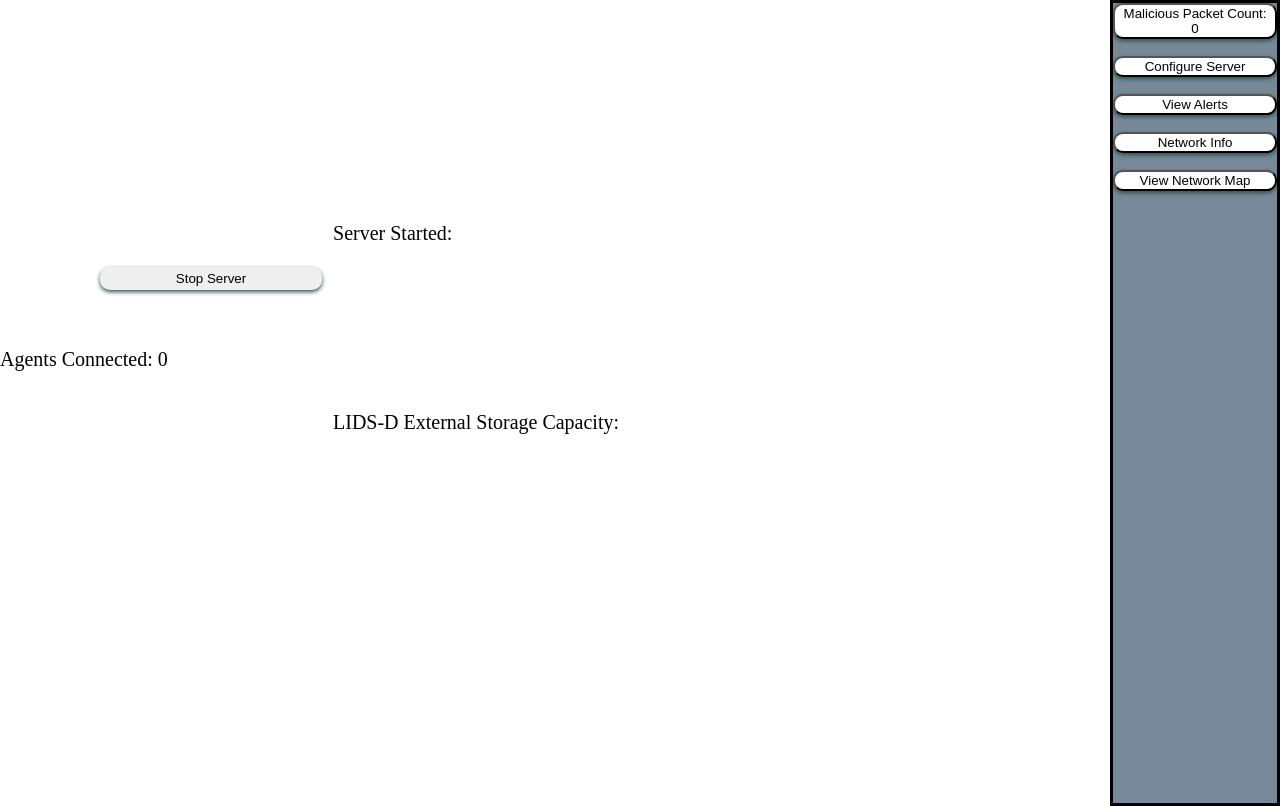
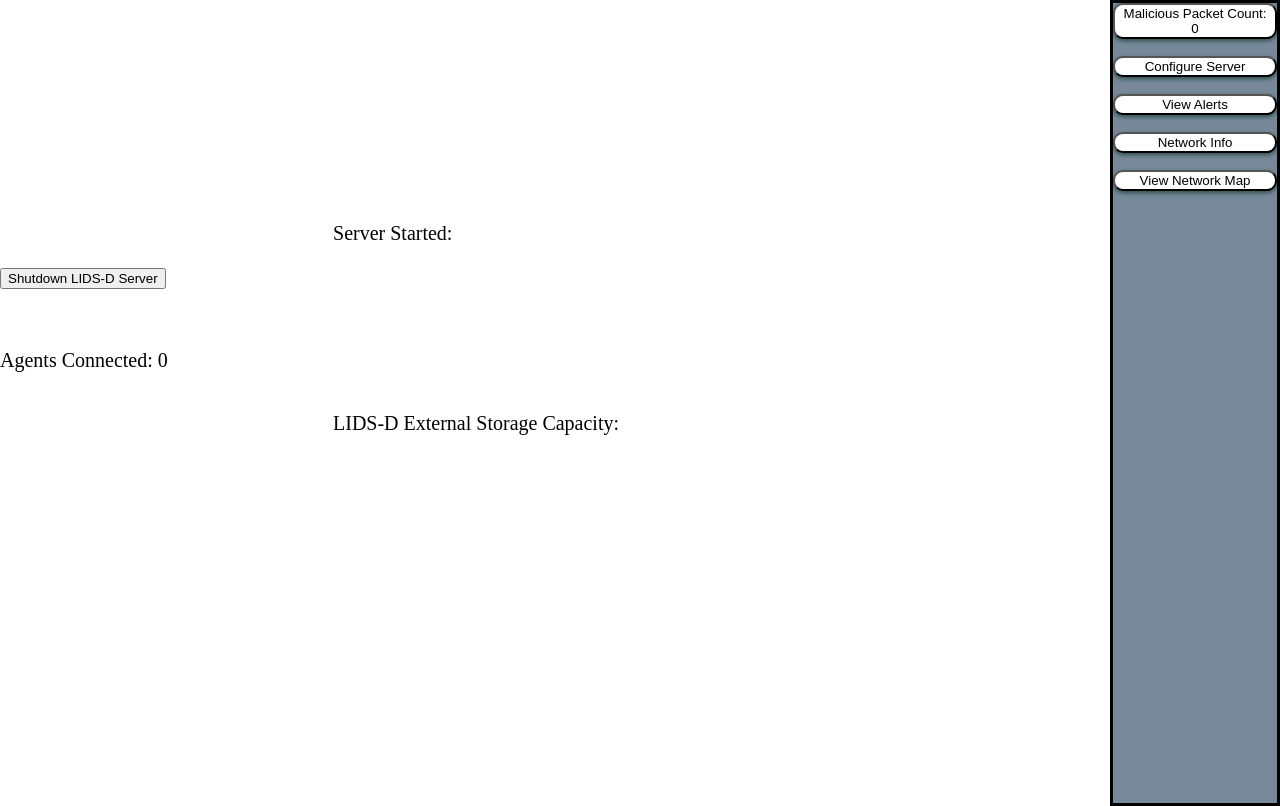
Before and after one commit to ljurado4/CS4311_LIDS_1_9uno5_Fall2023, a Flask app: page /LIDS-D_Server_Details in a window 1280 px wide. Run offline with Flask 3, Linux system fonts and the light colour scheme; some libraries are stand-ins or nearby versions.

Commit message:
added shutdown server functionality

```diff
--- a/LIDS_D/app.py
+++ b/LIDS_D/app.py
@@ -186,5 +186,22 @@ def handle_disconnect():
 
 
 
+@app.route('/shutdown', methods=['POST'])
+def shutdown():
+    global start_server, configuration ,connected_agents
+    global recognized_device_connected, unrecognized_device_connected
+    global alert_data
+
+    configuration = {}
+    connected_agents = 0
+    start_server = False
+    recognized_device_connected = []
+    unrecognized_device_connected = []
+    alert_data = []
+    start_server = False
+
+    print("shutting down")
+    return render_template('LIDS-D_Config_server_View.html')
+
 if __name__ == '__main__':
     app.run(debug=True, host='0.0.0.0', port=5001)
--- /dev/null
+++ b/LIDS_D/static/js/shutdown.js
@@ -0,0 +1,12 @@
+function shutdownServer() {
+    fetch('/shutdown', {
+        method: 'POST'
+    })
+    .then(response => response.text())
+    .then(data => {
+        console.log(data);
+    })
+    .catch((error) => {
+        console.error('Error:', error);
+    });
+}
--- a/LIDS_D/templates/LIDS-D_Server_Details.html
+++ b/LIDS_D/templates/LIDS-D_Server_Details.html
@@ -7,8 +7,8 @@
     <div class="contentBlock" style="text-align: left;" id = "contentBlock">
             <p style="vertical-align: middle;margin-left: 30%;margin-top: 20%;">
                 Server Started:
-                <form action="/stop_server" method="post">
-                    <button type="submit" class="sortButtons" style="margin-left: 100px;">Stop Server</button>
+                <form action="/shutdown" method="post">
+                    <button onclick="shutdownServer()">Shutdown LIDS-D Server</button>
                 </form>
             </p>
             <p class="agent-info">Agents Connected: <span id="agent_count">0</span></p>
@@ -17,5 +17,6 @@
     {% include 'sidebar.html' %}
     <script src="../static/js/LIDS-D.js"></script>
     <script src="../static/js/agent_counter.js"></script>
+    <script src="../static/js/shutdown.js"></script>
 </body>
 </html>
```
